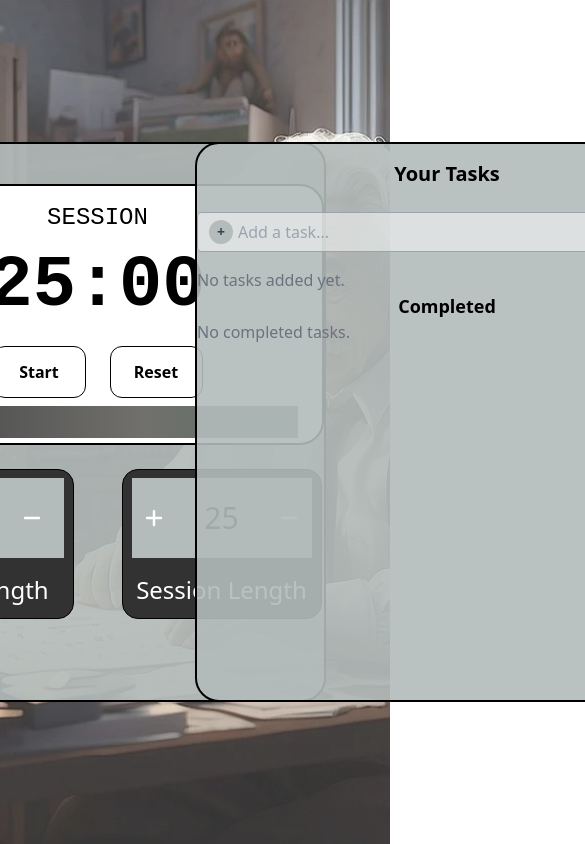
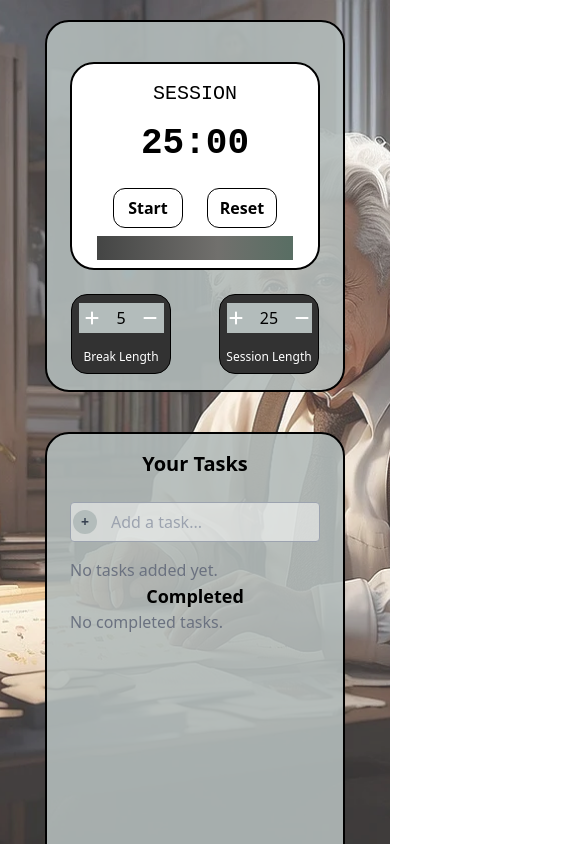
Before and after one commit to bilgekosee/pomodoro, a React (Create React App) app: page / in a window 390 px wide. Shown: the top 844 px of the page, 585 px wide, since content can reach past the window. Built offline with nearby package versions, Linux system fonts and the light colour scheme.

Commit message:
responsive hale getirildi TODO:Devam edilecek

```diff
--- a/src/App.js
+++ b/src/App.js
@@ -110,28 +110,28 @@ function App() {
 
   return (
     <div className="App">
-      <div className="flex justify-center items-center w-screen h-screen mt-auto">
+      <div className="flex justify-center items-center w-screen h-screen mt-auto overflow-x-hidden">
         <img
           src="./lofi.png"
           className="w-full h-full object-cover opacity-80"
           alt="Lofi"
         />
-        <div className="absolute inset-0 flex justify-center items-center">
-          <div className="grid grid-cols-2 w-full h-full">
+        <div className="absolute inset-0 flex justify-center items-center overflow-x-hidden">
+          <div className="lg:grid lg:grid-cols-2 md:grid md:grid-cols-2 sm:grid sm:grid-cols-2 w-full h-full xs:flex xs:flex-col xs:gap-10 xs:mt-10  ">
             <div className="flex justify-center items-center">
-              <div className="w-[560px] h-[560px] bg-customGreen rounded-3xl bg-opacity-90 m-auto border-black border-2 ">
-                <div className="w-[453px] h-[261px] bg-white m-auto mt-10 rounded-3xl border-black border-2">
-                  <span className="flex justify-center items-center font-mono text-2xl mt-4">
+              <div className="lg:w-[560px] lg:h-[560px] md:h-[560px]  sm:h-[450px] bg-customGreen rounded-3xl bg-opacity-90 m-auto border-black border-2 md:w-[500px] sm:w-[350px] xs:w-[300px] ">
+                <div className="lg:w-[453px] lg:h-[261px] xs:w-[250px] md:w-[453px] md:h-[261px] bg-white m-auto mt-10 rounded-3xl border-black border-2 sm:w-[300px] ">
+                  <span className="flex justify-center items-center font-mono lg:text-2xl md:text-2xl sm:text-2xl xs:text-xl mt-4">
                     {isBreak ? "BREAK TIME" : "SESSION"}
                   </span>
-                  <div className="flex justify-center items-center font-mono text-7xl font-bold mt-4">
+                  <div className="flex justify-center items-center font-mono lg:text-7xl md:text-7xl sm:text-7xl xs:text-4xl font-bold mt-4">
                     {formatTime(time)}
                   </div>
                   <div className="flex justify-center gap-6">
                     <button
                       onClick={() => setIsRunning(true)}
                       disabled={isRunning}
-                      className="w-[93px] h-[52px] border border-black rounded-xl mt-6
+                      className="lg:w-[93px] lg:h-[52px] md:w-[93px] md:h-[52px] sm:w-[93px] sm:h-[52px] xs:w-[70px] xs:h-[40px] border border-black rounded-xl mt-6
   text-black font-semibold hover:bg-customGreen hover:border-green-700"
                     >
                       Start
@@ -142,13 +142,13 @@ function App() {
                         setIsBreak(false);
                         setTime(sessionLength * 60);
                       }}
-                      className="w-[93px] h-[52px] border border-black rounded-xl mt-6
+                      className="lg:w-[93px] lg:h-[52px] md:w-[93px] md:h-[52px] sm:w-[93px] sm:h-[52px] xs:w-[70px] xs:h-[40px]  border border-black rounded-xl mt-6
   text-black font-semibold hover:bg-customGreen hover:border-green-700 "
                     >
                       Reset
                     </button>
                   </div>
-                  <div className=" flex justify-center items-center w-[400px] h-8  overflow-hidden mt-2 m-auto">
+                  <div className=" flex justify-center items-center lg:w-[400px] md:w-[400px] sm:w-[300px] lg:h-8 md:h-8  sm:h-8 xs:h-6 xs:mb-2  sm:mb-2 overflow-hidden mt-2 m-auto">
                     <div
                       className={`h-full transition-all duration-1000 ${
                         isBreak
@@ -162,50 +162,54 @@ function App() {
                                 ? (time / (breakLength * 60)) * 100
                                 : (time / (sessionLength * 60)) * 100
                             }%`
-                          : "100%",
+                          : "80% ",
                       }}
                     ></div>
                   </div>
                 </div>
                 <div className="flex justify-center gap-12">
-                  <div className="w-[200px] h-[150px] border border-black rounded-2xl mt-6 bg-customDarkGreen">
-                    <div className="flex items-center justify-center gap-10 w-[180px] h-[80px] mt-2 m-auto bg-customGreen opacity-100">
+                  <div className="lg:w-[200px] lg:h-[150px] md:w-[200px] md:h-[150px] sm:w-[120px] sm:h-[90px] xs:w-[100px] xs:h-[80px] border border-black rounded-2xl mt-6 bg-customDarkGreen">
+                    <div className="flex items-center justify-center lg:gap-10 md:gap-10 sm:gap-6 xs:gap-4 lg:w-[180px] lg:h-[80px] md:w-[180px] md:h-[80px] sm:w-[105px] sm:h-[40px] xs:w-[85px] xs:h-[30px] mt-2 m-auto  bg-customGreen opacity-100">
                       <button
                         onClick={increaseBreak}
-                        className="text-white text-xl *:hover:text-black "
+                        className="text-white lg:text-xl md:text-xl *:hover:text-black sm:text-xs"
                       >
                         <FaPlus />
                       </button>
 
-                      <span className="text-3xl">{breakLength}</span>
+                      <span className="lg:text-3xl md:text-3xl sm:text-xl">
+                        {breakLength}
+                      </span>
                       <button
                         onClick={decreaseBreak}
-                        className="text-white text-xl *:hover:text-black "
+                        className="text-white lg:text-xl md:text-xl  *:hover:text-black sm:text-xs"
                       >
                         <FaMinus />
                       </button>
                     </div>
-                    <span className="flex items-center justify-center text-2xl mt-4 text-white">
+                    <span className="flex items-center justify-center lg:text-2xl  md:text-2xl  sm:text-xs xs:text-xs mt-4 text-white">
                       Break Length
                     </span>
                   </div>
-                  <div className="w-[200px] h-[150px] border border-black rounded-2xl mt-6 bg-customDarkGreen">
-                    <div className="flex items-center justify-center gap-10 w-[180px] h-[80px] mt-2 m-auto bg-customGreen opacity-100">
+                  <div className="lg:w-[200px] lg:h-[150px] md:w-[200px] md:h-[150px] sm:w-[120px] sm:h-[90px] xs:w-[100px] xs:h-[80px] border border-black rounded-2xl mt-6 bg-customDarkGreen xs:mb-4">
+                    <div className="flex items-center justify-center lg:gap-10 md:gap-10 sm:gap-6 xs:gap-4 lg:w-[180px] lg:h-[80px] md:w-[180px] md:h-[80px] sm:w-[105px] sm:h-[40px] xs:w-[85px] xs:h-[30px] mt-2 m-auto  bg-customGreen opacity-100">
                       <button
                         onClick={increaseSession}
-                        className="text-white text-xl *:hover:text-black "
+                        className="text-white lg:text-xl md:text-xl *:hover:text-black sm:text-xs"
                       >
                         <FaPlus />
                       </button>
-                      <span className="text-3xl ">{sessionLength}</span>
+                      <span className="lg:text-3xl md:text-3xl sm:text-xl">
+                        {sessionLength}
+                      </span>
                       <button
                         onClick={decreaseSession}
-                        className="text-white text-xl *:hover:text-black "
+                        className="text-white lg:text-xl md:text-xl  *:hover:text-black sm:text-xs "
                       >
                         <FaMinus />
                       </button>
                     </div>
-                    <span className="flex items-center justify-center text-2xl mt-4 text-white">
+                    <span className="flex items-center justify-center lg:text-2xl  md:text-2xl sm:text-xs xs:text-xs  mt-4 text-white">
                       Session Length
                     </span>
                   </div>
@@ -213,7 +217,7 @@ function App() {
               </div>
             </div>
             <div className="flex items-center">
-              <div className="w-[560px] h-[560px] bg-customGreen rounded-3xl bg-opacity-90 m-auto border-black border-2">
+              <div className="lg:w-[560px] lg:h-[560px] md:h-[560px] sm:h-[450px] bg-customGreen rounded-3xl bg-opacity-90 m-auto border-black border-2 md:w-[500px] sm:w-[350px] xs:w-[300px] xs:h-[500px] ">
                 <div className="flex justify-center items-center mt-4">
                   <span className="text-xl text-black font-bold">
                     Your Tasks
@@ -224,13 +228,13 @@ function App() {
                   <div className="relative w-[500px] mt-6">
                     <button
                       onClick={addTask}
-                      className="absolute flex items-center justify-center rounded-full w-[24px] h-[24px] bg-customGreen left-3 top-1/2 transform -translate-y-1/2"
+                      className="absolute flex items-center justify-center rounded-full w-[24px] h-[24px] bg-customGreen lg:left-3 md:left-9 sm:left-28 xs:left-32 top-1/2 transform -translate-y-1/2"
                     >
                       <span className="text-gray-700 text-sm font-bold">+</span>
                     </button>
 
                     <input
-                      className="w-full h-[40px] bg-white bg-opacity-50 rounded pl-10 border border-gray-400 focus:outline-none focus:ring-2 focus:ring-green-900"
+                      className="lg:w-full h-[40px] md:w-[450px] sm:w-[300px] xs:w-[250px] xs:flex xs:m-auto sm:m-auto sm:flex md:m-auto md:flex md:justify-center bg-white bg-opacity-50 rounded pl-10 border border-gray-400 focus:outline-none focus:ring-2 focus:ring-green-900"
                       type="text"
                       placeholder="Add a task..."
                       value={taskInput}
@@ -239,12 +243,12 @@ function App() {
                     />
                   </div>
 
-                  <div className="w-[500px] mt-4">
+                  <div className="lg:w-[500px] md:w-[450px] sm:w-[320px] xs:w-[250px] mt-4 lg:max-h-[200px] md:max-h-[190px] sm:max-h-[140px] xs:max-h-[150px] overflow-y-auto scrollbar-thin scrollbar-thumb-gray-400 scrollbar-track-gray-200">
                     {tasks.length > 0 ? (
                       tasks.map((task, index) => (
                         <div
                           key={index}
-                          className="flex items-center justify-between  bg-white bg-opacity-50 rounded-md h-auto min-h-[60px] my-1 px-3"
+                          className="flex items-center justify-between  bg-white bg-opacity-50 rounded-md h-auto  min-h-[50px] xs:h-[40px]  my-1 px-3"
                         >
                           <Checkbox
                             icon={<StarBorderIcon />}
@@ -267,19 +271,20 @@ function App() {
                         </div>
                       ))
                     ) : (
-                      <span className="text-gray-500">No tasks added yet.</span>
+                      <span className="text-gray-500 md:relative md:left-3 sm:relative  xs:relative ">
+                        No tasks added yet.
+                      </span>
                     )}
                   </div>
-
-                  <div className="flex justify-start flex-col items-start w-[500px]">
-                    <div className="flex justify-center w-full">
-                      <span className="text-lg font-semibold">Completed</span>
-                    </div>
+                  <div className="flex justify-center w-full">
+                    <span className="text-lg font-semibold">Completed</span>
+                  </div>
+                  <div className="flex flex-col items-start lg:w-[500px] md:w-[450px] sm:w-[320px] xs:w-[250px] lg:max-h-[200px] md:max-h-[190px] sm:max-h-[140px]  xs:max-h-[170px] overflow-y-auto scrollbar-thin scrollbar-thumb-gray-400 scrollbar-track-gray-200">
                     {completed.length > 0 ? (
                       completed.map((task, index) => (
                         <div
                           key={index}
-                          className="flex items-center justify-between gap-3 bg-gray-600 bg-opacity-50 rounded-md h-auto min-h-[60px] my-1 w-full px-3"
+                          className="flex items-center justify-between gap-3 bg-gray-600 bg-opacity-50 rounded-md h-auto min-h-[50px] xs:h-[40px] my-1 w-full px-3 "
                         >
                           <div>
                             <Checkbox
@@ -289,7 +294,7 @@ function App() {
                               checked
                             />
 
-                            <span className="text-black line-through">
+                            <span className="text-black line-through break-words whitespace-normal overflow-hidden text-ellipsis">
                               {task}
                             </span>
                           </div>
@@ -302,7 +307,9 @@ function App() {
                         </div>
                       ))
                     ) : (
-                      <span className="text-gray-500">No completed tasks.</span>
+                      <span className="text-gray-500 md:relative md:left-3 sm:relative  xs:relative ">
+                        No completed tasks.
+                      </span>
                     )}
                   </div>
                 </div>
@@ -328,7 +335,7 @@ function TaskItem({ task, onDelete }) {
   return (
     <button
       onClick={handleDeleteClick}
-      className="flex justify-center items-center mb-4"
+      className="flex justify-center items-center flex-shrink-0 mb-4"
     >
       <Lottie
         lottieRef={lottieRef}
@@ -386,12 +393,15 @@ function EditTask({ task, index, onSave }) {
           className="w-full border-none bg-transparent focus:ring-0 outline-none text-black"
         />
       ) : (
-        <span className="w-full cursor-pointer bg-transparent focus:ring-0 outline-none">
+        <span className="w-full break-words whitespace-normal overflow-hidden text-ellipsis">
           {task}
         </span>
       )}
 
-      <button onClick={handleEditClick} className="ml-2 flex items-center">
+      <button
+        onClick={handleEditClick}
+        className="ml-2 flex items-center flex-shrink-0"
+      >
         <Lottie
           lottieRef={lottieRef}
           path="/edit.json"
--- a/tailwind.config.js
+++ b/tailwind.config.js
@@ -10,6 +10,12 @@ module.exports = {
       fontFamily: {
         mono: ['"Roboto Mono"', "monospace"],
       },
+      screens: {
+        xs: "300px",
+        sm: "750px",
+        md: "1020px",
+        lg: "1100px",
+      },
     },
   },
   plugins: [],
```
